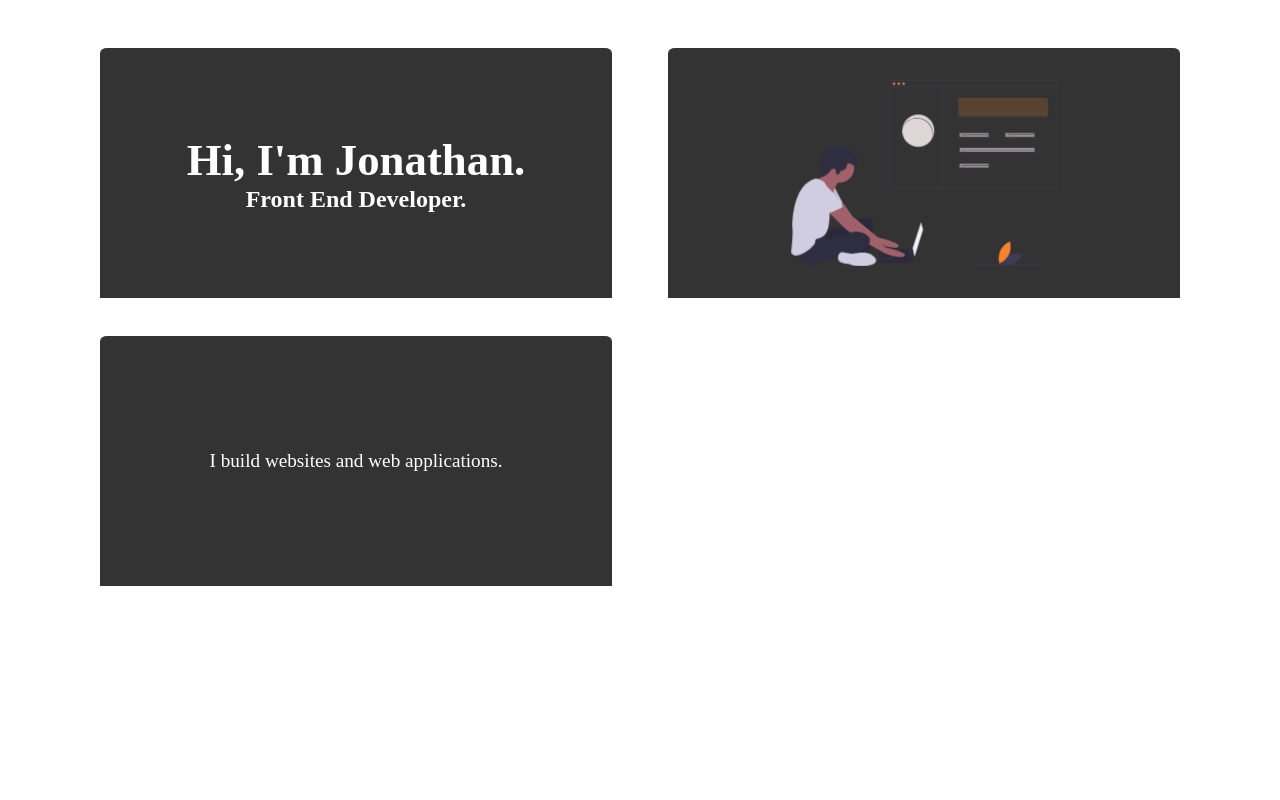
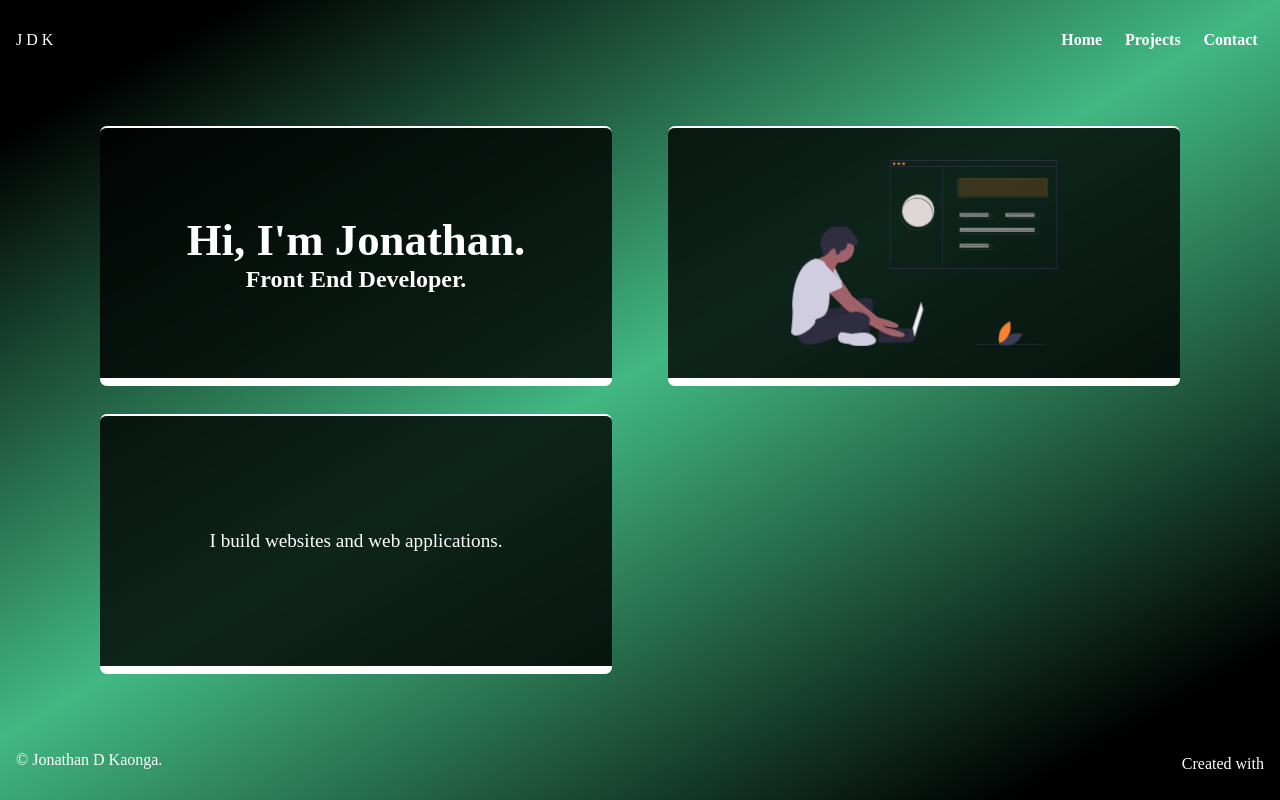
Before and after one commit to jonthedev/jdk-nuxt, a Nuxt app: page / in a window 1280 px wide. Built offline with nearby package versions, Linux system fonts and the light colour scheme; a web font is replaced by a local one.

Commit message:
added Navbar and Footer components to default layout, added styles to default layout

```diff
--- /dev/null
+++ b/components/Footer.vue
@@ -0,0 +1,79 @@
+<template>
+  <footer id="footer">
+    <p>&copy; Jonathan D Kaonga.</p>
+    <div>
+      <a
+        v-for="(item, i) in footerLinks"
+        :href="item.url"
+        :key="i"
+        :title="item.title"
+      >
+        <i :class="item.icon"></i>
+      </a>
+    </div>
+    <span>
+      Created with
+      <i class="fab fa-vuejs"></i>
+    </span>
+  </footer>
+</template>
+
+<script>
+export default {
+  data() {
+    return {
+      footerLinks: [
+        {
+          title: "Github",
+          url: "https://github.com/jonthedev",
+          icon: "fab fa-github",
+        },
+      ],
+    };
+  },
+};
+</script>
+
+<style scoped>
+#footer {
+  display: flex;
+  align-items: center;
+  justify-content: space-between;
+  flex-wrap: wrap;
+}
+
+i.fa-github {
+  font-size: 2rem;
+}
+
+i {
+  color: #42b883;
+  margin-left: 0.5rem;
+  font-size: 1.3rem;
+}
+
+i:hover {
+  color: var(--bg-gray);
+}
+
+span i {
+  margin-left: 0;
+}
+
+@media screen and (max-width: 700px) {
+  p,
+  span {
+    font-size: var(--font-size-sm);
+  }
+
+  i {
+    font-size: 1.2rem;
+  }
+}
+
+@media screen and (min-width: 1200px) {
+  i {
+    font-size: 1.7rem;
+  }
+}
+</style>
--- /dev/null
+++ b/components/NavBar.vue
@@ -0,0 +1,71 @@
+<template>
+  <nav id="nav" class="light">
+    <div class="logo">J D K</div>
+    <div>
+      <router-link
+        v-for="(item, i) in nav"
+        :key="i"
+        :to="item.url"
+        :title="item.title"
+        >{{ item.title }}</router-link
+      >
+    </div>
+  </nav>
+</template>
+
+<script>
+export default {
+  data() {
+    return {
+      nav: [
+        {
+          title: "Home",
+          url: "/",
+        },
+        {
+          title: "Projects",
+          url: "/projects",
+        },
+        {
+          title: "Contact",
+          url: "/contact",
+        },
+      ],
+    };
+  },
+};
+</script>
+
+<style scoped>
+#nav {
+  display: flex;
+  justify-content: space-between;
+  align-items: center;
+}
+
+#nav a {
+  font-weight: bold;
+  color: var(--text-light);
+  margin-left: 10px;
+  border-bottom: 3px solid transparent;
+  border-top: 3px solid transparent;
+  padding: 0.4rem;
+  text-decoration: none;
+}
+
+#nav a:hover {
+  color: var(--bg-gray);
+}
+
+#nav a.router-link-exact-active {
+  border-bottom-color: var(--text-light);
+  border-top-color: var(--text-light);
+  border-radius: 6px;
+}
+
+@media screen and (max-width: 700px) {
+  #nav a {
+    font-size: var(--font-size-md);
+  }
+}
+</style>
--- a/layouts/default.vue
+++ b/layouts/default.vue
@@ -1,7 +1,26 @@
 <template>
-  <div>
+  <div id="app">
+    <NavBar />
     <Nuxt />
+    <Footer />
   </div>
 </template>
 
-<style></style>
+<script>
+import NavBar from '../components/NavBar'
+import Footer from '../components/Footer'
+export default {
+  components: {
+    NavBar,
+    Footer,
+  },
+}
+</script>
+
+<style>
+#app {
+  color: var(--text-light);
+  background: #000;
+  background-image: var(--bg-gradient);
+}
+</style>
```
